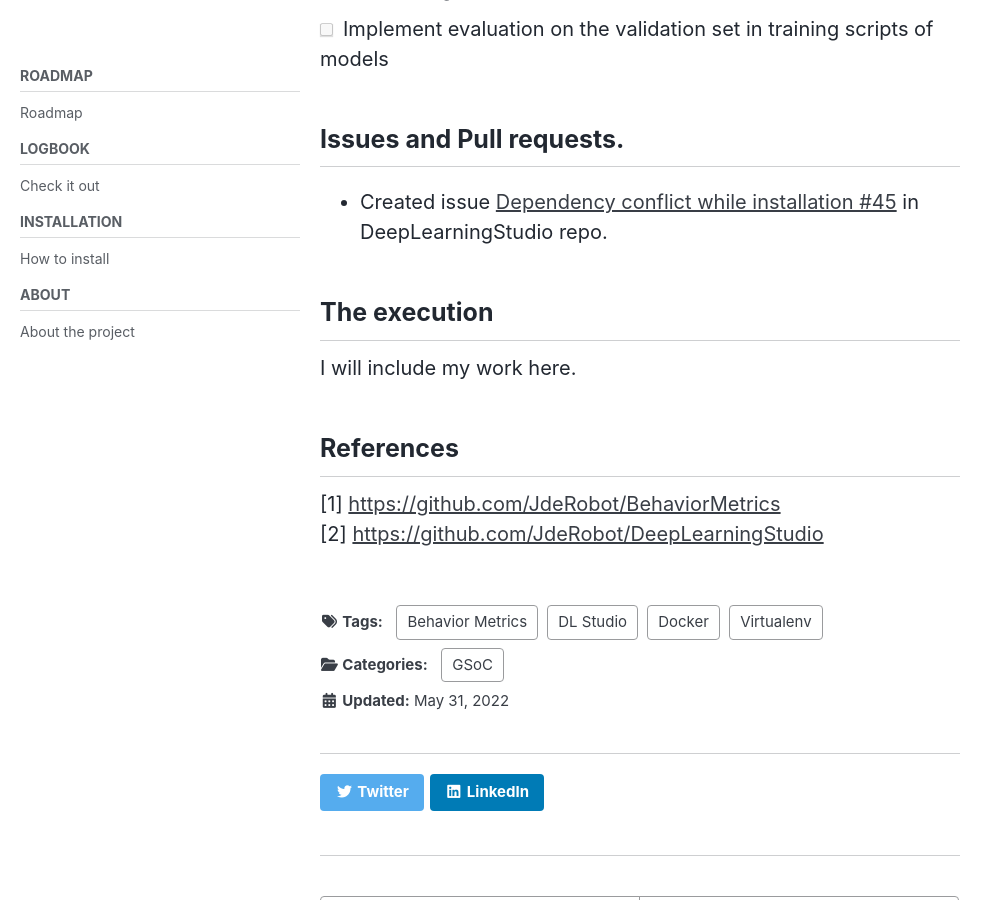
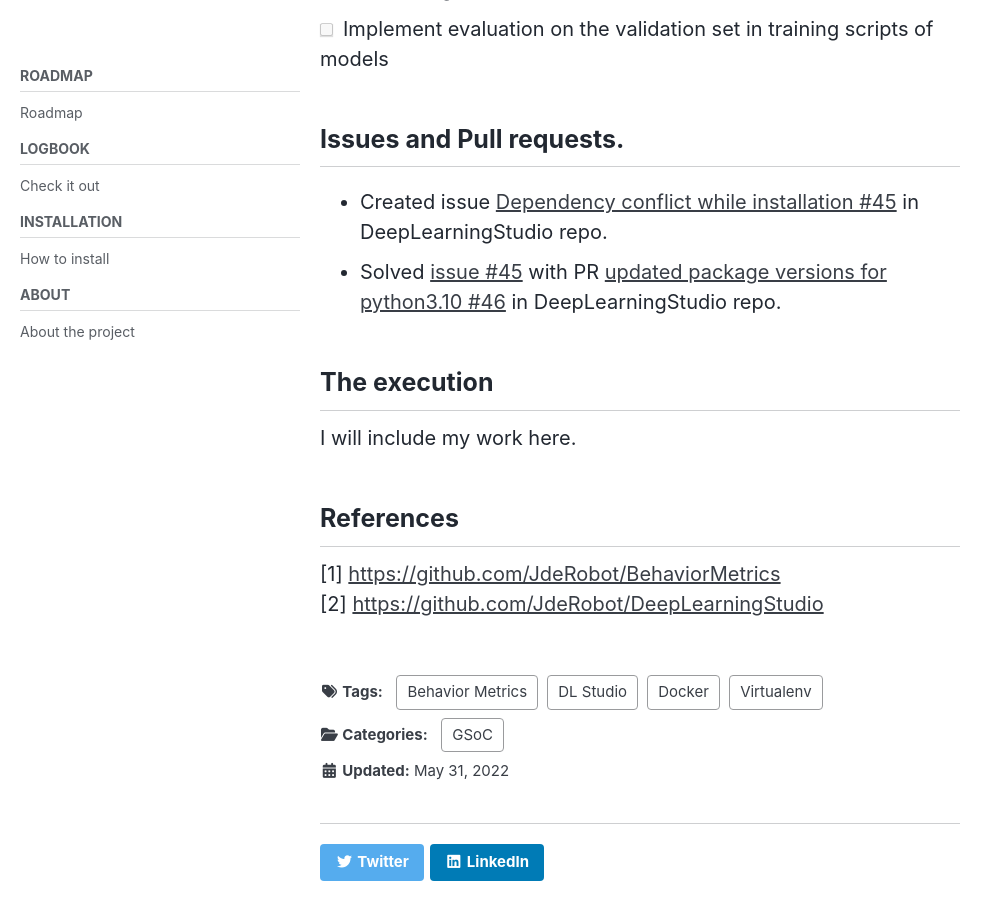
Before and after one commit to TheRoboticsClub/gsoc2022-Nikhil_Paliwal, a Jekyll site: the page built from docs/_posts/2022-05-31-Community-Bonding-Week-2.md, in a window 1280 px wide and 900 px high, scrolled down 1007 px. Shown: the whole window, without its empty margins (0-1003 px from the left). Built offline with Jekyll 4.4.1, drawn with Linux system fonts in a browser that asks for light colours; cached includes are drawn as plain includes; nearby versions of some CDN libraries.

Commit message:
updates: fix #45

```diff
--- a/docs/_posts/2022-05-31-Community-Bonding-Week-2.md
+++ b/docs/_posts/2022-05-31-Community-Bonding-Week-2.md
@@ -29,7 +29,7 @@ Through the discussion, we identify potential issues which need to be worked on
 
 ## Objectives
 
-- [ ] Resolve dependency issue on DeepLearningStudio's virtual environment installation
+- [X] Resolve dependency issue on DeepLearningStudio's virtual environment installation
 - [ ] Fix Dockerfiles to build the workflow in Behavior Metric
 - [ ] Explore the `show_pilots.py` script and report the relevance of it for the project
 - [ ] Update the `PilotNet` (PyTorch) model to use new dataset in DeepLearningStudio [2]
@@ -37,6 +37,7 @@ Through the discussion, we identify potential issues which need to be worked on
 
 ## Issues and Pull requests.
 * Created issue [Dependency conflict while installation #45](https://github.com/JdeRobot/DeepLearningStudio/issues/45) in DeepLearningStudio repo.
+* Solved [issue #45](https://github.com/JdeRobot/DeepLearningStudio/issues/45) with PR [updated package versions for python3.10 #46](https://github.com/JdeRobot/DeepLearningStudio/pull/46) in DeepLearningStudio repo.
 
 ## The execution
 
```
